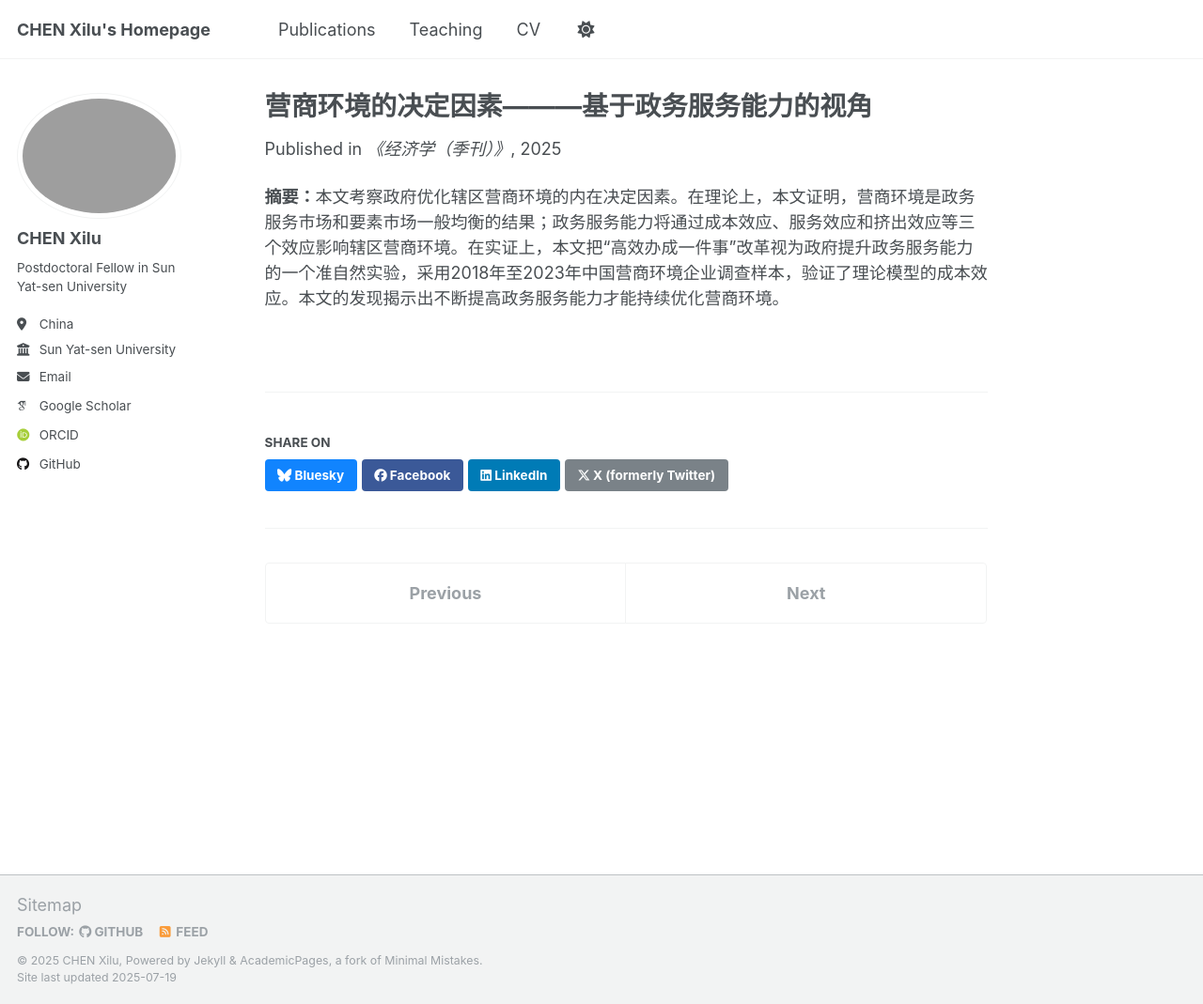
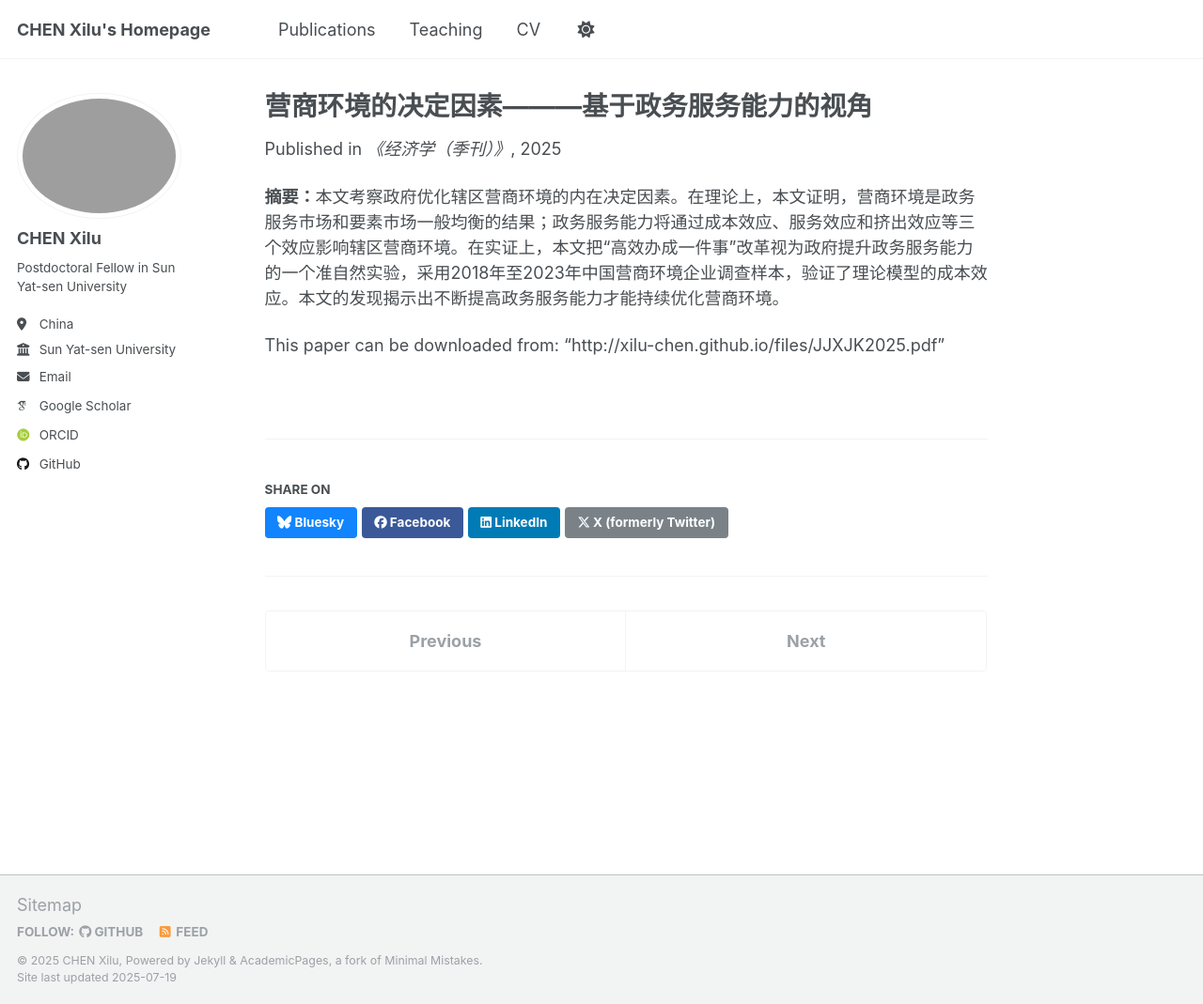
Before and after one commit to Xilu-CHEN/xilu-chen.github.io, a Jekyll site: the page built from _publications/JJXJK2025.md, in a window 1280 px wide and 1069 px high. Shown: the whole window at 94% size. Built offline with Jekyll 4.4.1, drawn with Linux system fonts in a browser that asks for light colours; some web fonts are replaced; a script that is not in the unit is left out.

Commit message:
Update JJXJK2025.md

```diff
--- a/_publications/JJXJK2025.md
+++ b/_publications/JJXJK2025.md
@@ -10,3 +10,5 @@ paperurl: 'http://xilu-chen.github.io/files/JJXJK2025.pdf'
 ---
 
 **摘要：**本文考察政府优化辖区营商环境的内在决定因素。在理论上，本文证明，营商环境是政务服务市场和要素市场一般均衡的结果；政务服务能力将通过成本效应、服务效应和挤出效应等三个效应影响辖区营商环境。在实证上，本文把“高效办成一件事”改革视为政府提升政务服务能力的一个准自然实验，采用2018年至2023年中国营商环境企业调查样本，验证了理论模型的成本效应。本文的发现揭示出不断提高政务服务能力才能持续优化营商环境。
+
+This paper can be downloaded from: "http://xilu-chen.github.io/files/JJXJK2025.pdf"
```
